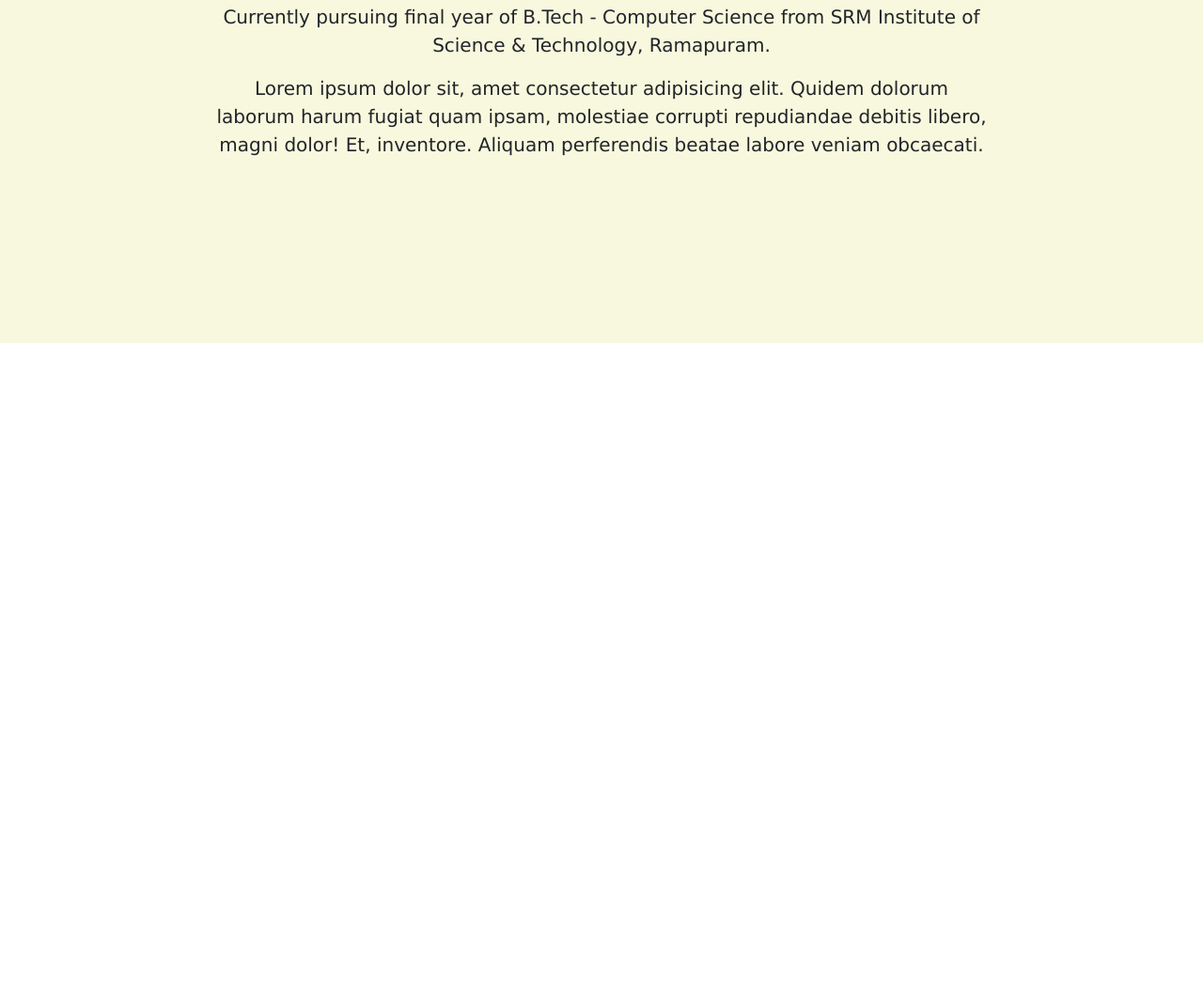
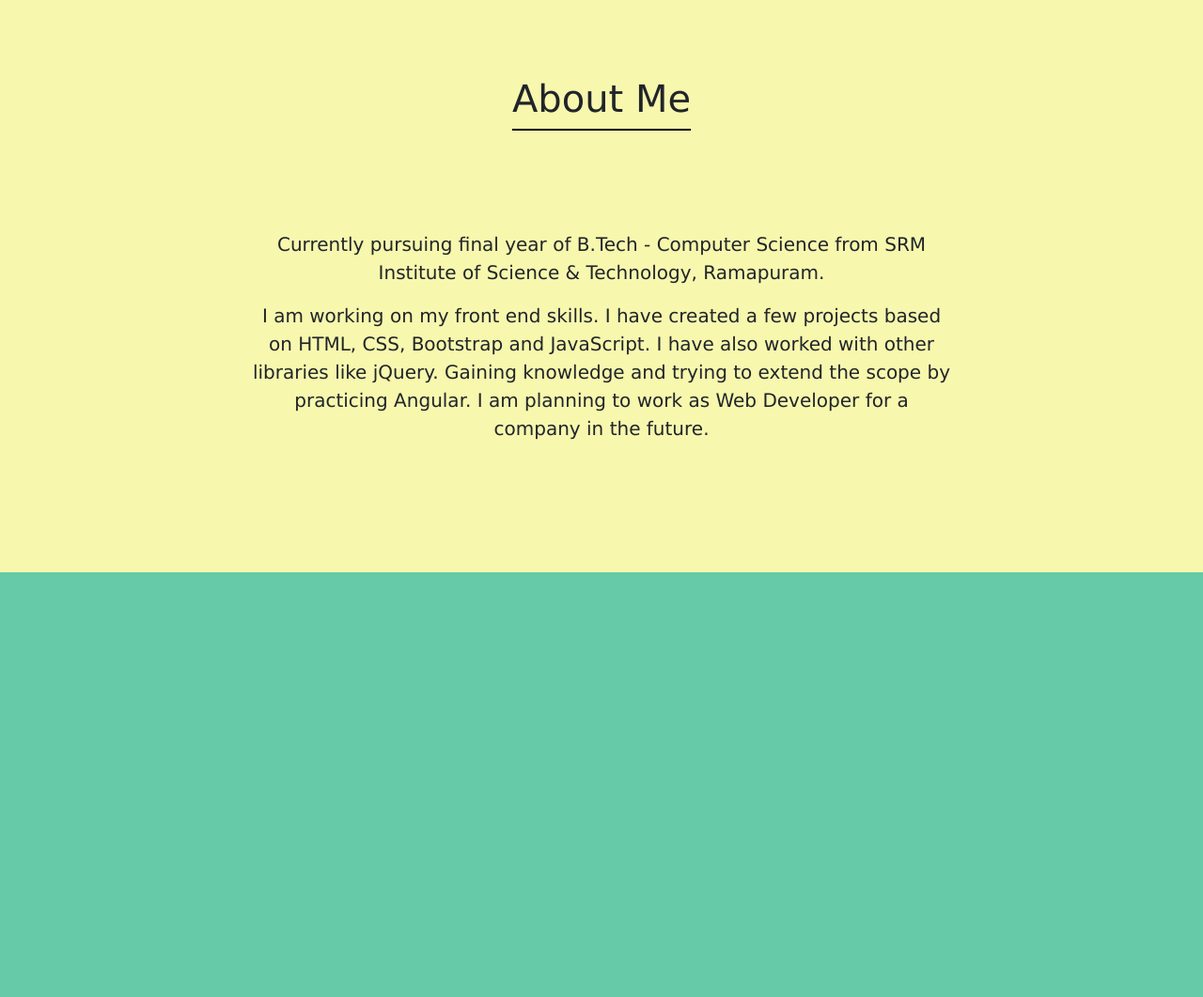
Before and after one commit to CoderAbhishek/portfolio-v1, a website: page index.html in a window 1280 px wide. Shown: the part 691-1752 px from the top of the page at 94% size. Before the commit the page ends 1056 px from the top, so only its background shows below. Drawn offline with nearby package versions, Linux system fonts and the light colour scheme.

Commit message:
added page structure

```diff
--- a/index.html
+++ b/index.html
@@ -15,45 +15,53 @@
         <div class="collapse navbar-collapse" id="navMenu">
             <ul class="navbar-nav ml-auto">
                 <li class="nav-item">
-                    <a href="#" class="nav-link">Home</a>
+                    <a href="#top" class="nav-link">Home</a>
                 </li>
                 <li class="nav-item">
-                    <a href="#" class="nav-link">About Me</a>
+                    <a href="#about" class="nav-link">About Me</a>
                 </li>
                 <li class="nav-item">
-                    <a href="#" class="nav-link">My Work</a>
+                    <a href="#work" class="nav-link">My Work</a>
                 </li>
                 <li class="nav-item">
-                    <a href="#" class="nav-link">Contact</a>
+                    <a href="#contact" class="nav-link">Contact</a>
                 </li>
             </ul>
         </div>
     </nav>
-    <div class="container1 containers">
+    <div class="container1 containers" id="top">
         <h5>Hello, I am</h4>
         <h1 class="heading-title">
             <span class="focused">ABHISHEK VINOD</span>
         </h1>
         <h3>Your Next <span class="heading-content"> Web Developer</span></h3>
     </div>
-    <div class="container2">
+    <div class="container2" id="about">
         <div class="head">
         <h1>About Me</h1>
-        <hr>
+        <hr class="divide">
         </div>
             <!-- <div class="container justify-content-center"> -->
             <!-- <div class="row"> -->
-                <div class="col-md-8">
+                <div class="content-area">
                     <p>Currently pursuing final year of B.Tech - Computer Science from
                     SRM Institute of Science & Technology, Ramapuram.</p>
 
-                    <p>Lorem ipsum dolor sit, amet consectetur adipisicing elit.
-                    Quidem dolorum laborum harum fugiat quam ipsam,
-                    molestiae corrupti repudiandae debitis libero, magni dolor! Et, inventore.
-                    Aliquam perferendis beatae labore veniam obcaecati.</p>
+                    <p>I am working on my front end skills. I have created
+                        a few projects based on HTML, CSS, Bootstrap and JavaScript.
+                        I have also worked with other libraries like jQuery.
+                        Gaining knowledge and trying to extend the scope by practicing Angular.
+                        I am planning to work as Web Developer for a company in the future.
+                    </p>
                 </div>
             <!-- </div> -->
         <!-- </div> -->
+    </div>
+    <div class="container1" id="work">
+
+    </div>
+    <div class="container2" id="contact">
+
     </div>
     <script src="script.js"></script>
     <script src="https://code.jquery.com/jquery-3.5.1.slim.min.js" integrity="sha384-DfXdz2htPH0lsSSs5nCTpuj/zy4C+OGpamoFVy38MVBnE+IbbVYUew+OrCXaRkfj" crossorigin="anonymous"></script>
--- a/style.css
+++ b/style.css
@@ -2,6 +2,10 @@
     margin: 0;
     font-family: 'Barlow Condensed', sans-serif;
     font-weight: 600;
+}
+.navbar{
+    position: fixed;
+    width: 100%;
 }
 .containers{
     font-weight: 600;
@@ -25,7 +29,9 @@
     flex-direction: column;
     justify-content: center;
     background-color: rgb(102, 201, 168);
-    height: 500px;
+    padding: 1em;
+    height: auto;
+    min-height: 650px;
     width: 100%;
     text-align: center;
 }
@@ -34,12 +40,14 @@
     font-size: 55px;
 }
 .container2{
-    background-color: rgb(248, 248, 222);
+    background-color: rgb(247, 247, 174);
     display: flex;
     flex-direction: column;
     justify-content: space-evenly;
     align-items: center;
-    height: 500px;
+    padding: 1em;
+    height: auto;
+    min-height: 650px;
     width: 100%;
     text-align: center;
     font-size: 30px;
@@ -47,6 +55,29 @@
     font-size: 20px;
     font-weight: lighter;
 }
+.content-area{
+    width: 60%;
+}
+/* @media (max-width: 600px){
+    .content-area{
+        width: 100%;
+        text-align: justify;
+    }
+}
+@media (max-width: 400px){
+    .container2{
+        height: auto;
+        text-align: justify;
+    }
+} */
+
+.divide{
+    margin: 2% auto;
+    width: 100%;
+    color: black;
+    height: 1px;
+    background-color: black;
+}
 /* .my-container h1{
 
 } */
```
